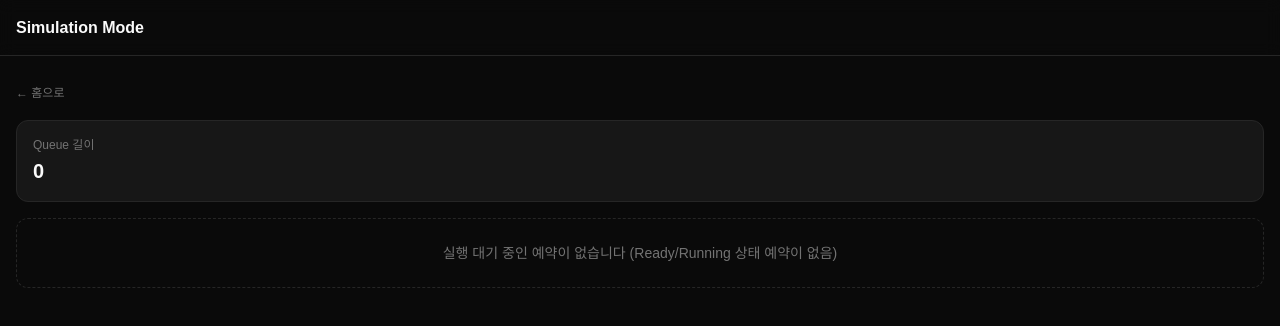
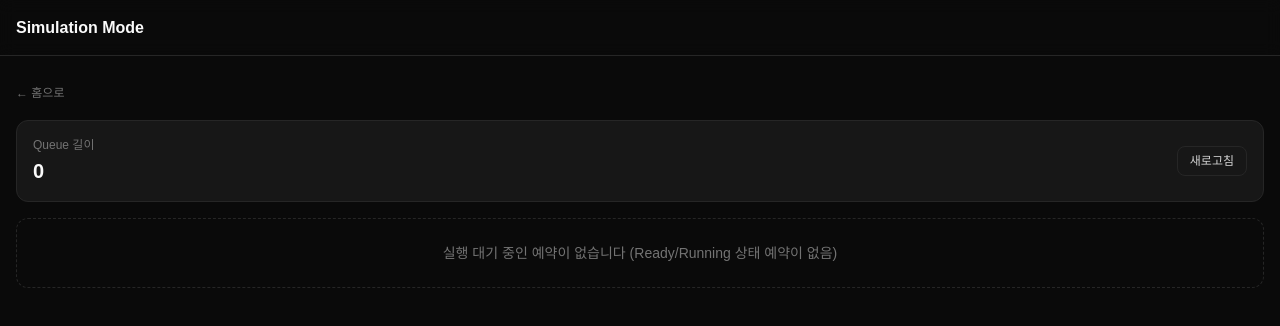
Before and after one commit to parkviewhappy-cmyk/fastreserve, a React (Vite) app: page /simulation in a window 1280 px wide. Shown: the top 326 px of the page. Built offline with nearby package versions, Linux system fonts and the light colour scheme; a web font is replaced by a local one.

Commit message:
feat: add queue refresh button to simulation screen

```diff
--- a/src/pages/Simulation/Simulation.tsx
+++ b/src/pages/Simulation/Simulation.tsx
@@ -56,11 +56,23 @@ function formatTimelineTime(value: string): string {
  * PM 지시(Sprint 7): 항목별로 Plugin 이름/Version/Capability를 함께 표시한다.
  * (Plugin 이름/Version/Capability 조회는 Execution Engine이 아닌 Plugin Manager를
  * 통해 직접 조회한다 - 정보 조회이며 실행 자체가 아니므로 Scheduler 경유 대상이 아니다.)
+ * PM 지시(Sprint 8): Timeline/Queue/Plugin/ExecutionResult를 실시간으로 확인할 수 있도록
+ * Queue 새로고침 버튼을 추가했다(Execution Queue는 예약 추가/변경 이후에도 최신 상태로
+ * 다시 계산할 수 있어야 한다).
  */
 function Simulation() {
   const { showToast } = useToast()
-  const [queue] = useState<ExecutionQueueItem[]>(() => scheduler.getExecutionQueue())
+  const [queue, setQueue] = useState<ExecutionQueueItem[]>(() =>
+    scheduler.getExecutionQueue()
+  )
   const [runs, setRuns] = useState<Record<string, ExecutionRun>>({})
+
+  /** Execution Queue를 다시 계산한다(Sprint 8: 실시간 확인을 위한 새로고침). */
+  function handleRefreshQueue() {
+    setQueue(scheduler.getExecutionQueue())
+    setRuns({})
+    showToast('Execution Queue를 새로고침했습니다.', 'info')
+  }
 
   function handleRun(item: ExecutionQueueItem) {
     const run = scheduler.simulateExecution(item)
@@ -77,11 +89,20 @@ function Simulation() {
           ← 홈으로
         </Link>
 
-        <div className="rounded-xl border border-neutral-800 bg-neutral-900 p-4">
-          <p className="text-xs text-neutral-500">Queue 길이</p>
-          <p className="mt-1 text-xl font-semibold text-neutral-50">
-            {queue.length}
-          </p>
+        <div className="flex items-center justify-between rounded-xl border border-neutral-800 bg-neutral-900 p-4">
+          <div>
+            <p className="text-xs text-neutral-500">Queue 길이</p>
+            <p className="mt-1 text-xl font-semibold text-neutral-50">
+              {queue.length}
+            </p>
+          </div>
+          <button
+            type="button"
+            onClick={handleRefreshQueue}
+            className="rounded-lg border border-neutral-800 px-3 py-1.5 text-xs font-medium text-neutral-300 transition-colors hover:bg-neutral-800"
+          >
+            새로고침
+          </button>
         </div>
 
         {queue.length === 0 ? (
```
